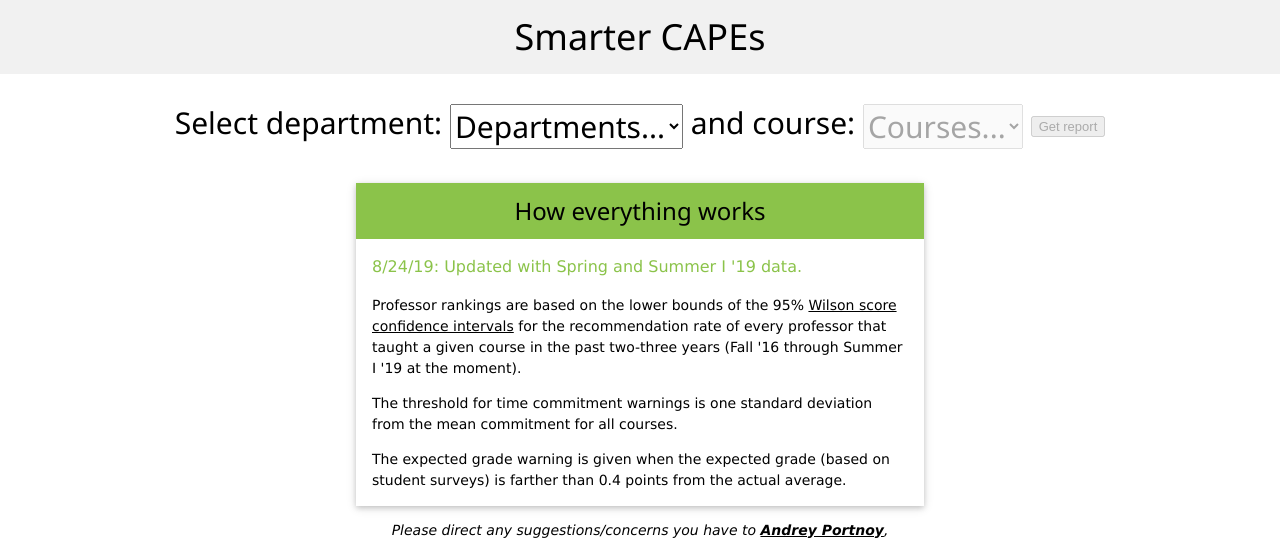
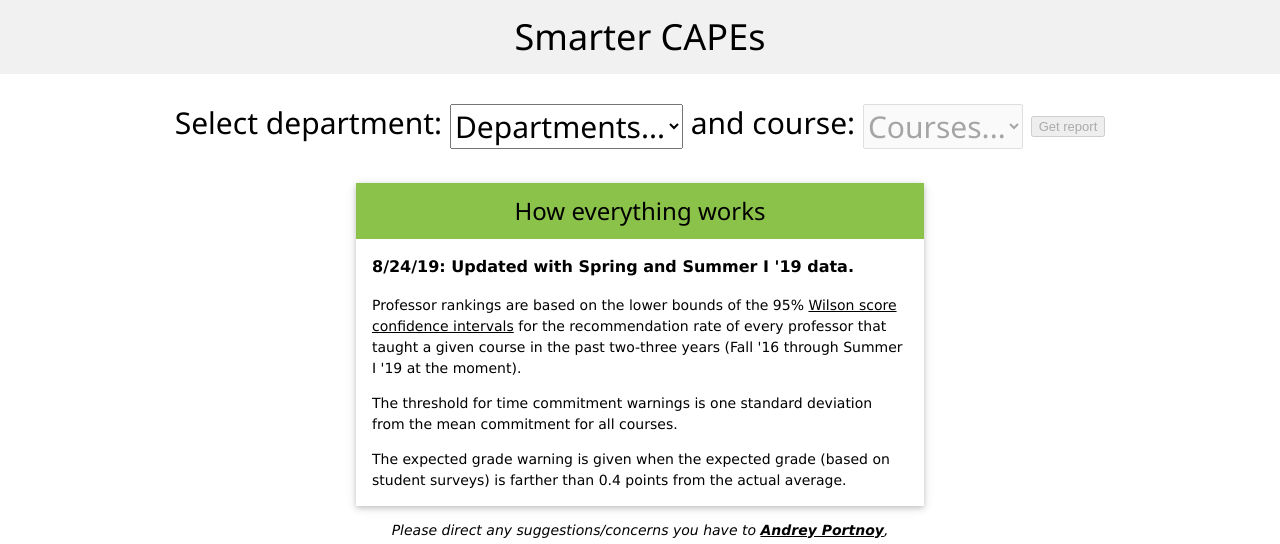
Before and after one commit to andportnoy/smartercapes.com, a Flask app: page / in a window 1280 px wide. Shown: the top 544 px of the page. Run offline with Flask 2, Linux system fonts and the light colour scheme.

Commit message:
Use bold instead of the stupid light green

```diff
--- a/templates/home.html
+++ b/templates/home.html
@@ -44,8 +44,8 @@
                 <h3>How everything works</h3>
             </header>
             <div class="w3-container">
-                <p class="w3-text-light-green" style="font-size:16px;">
-                8/24/19: Updated with Spring and Summer I '19 data.</p>
+                <p style="font-size:16px;">
+                <b>8/24/19: Updated with Spring and Summer I '19 data.</b></p>
                 <p>Professor rankings are based on the lower bounds of the 95%
                 <a href="https://www.evanmiller.org/how-not-to-sort-by-average-rating.html">
                 Wilson score confidence intervals</a>
```
